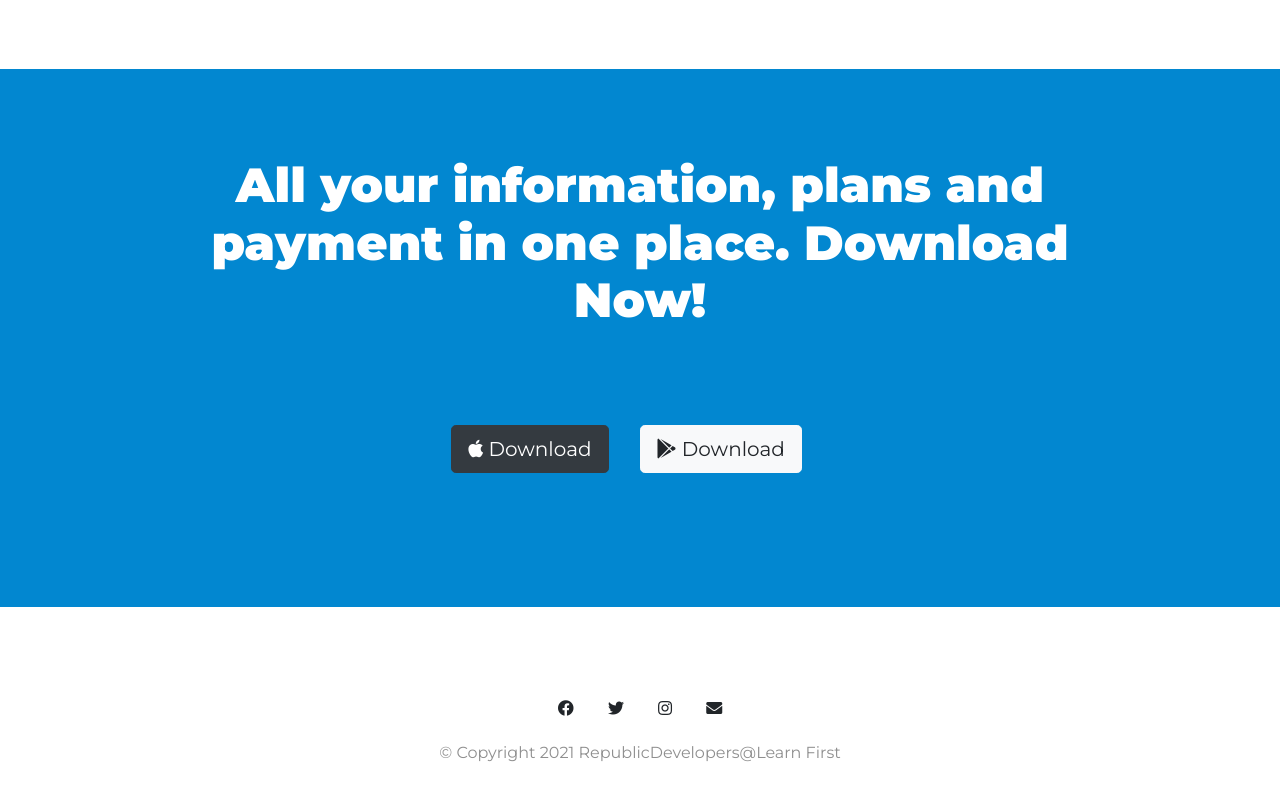
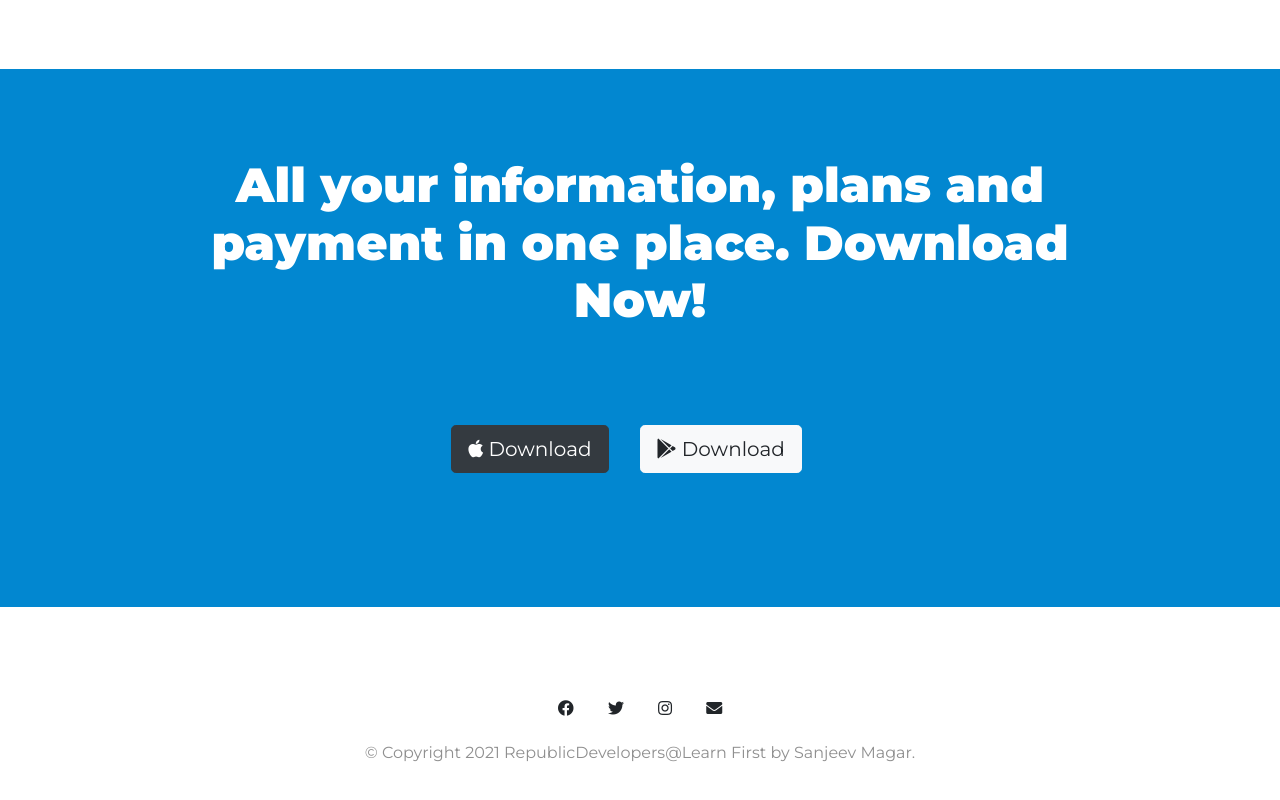
Before and after one commit to sanjeevgahamagar/republicdevelopers, a plain HTML site: page index.html in a window 1280 px wide. Shown: the part 2768-3568 px from the top of the page. Drawn offline with nearby package versions, Linux system fonts and the light colour scheme.

Commit message:
updated footer copyright

```diff
--- a/index.html
+++ b/index.html
@@ -202,7 +202,7 @@
     <i class="footer-logo fab fa-instagram"></i>
     <i class="footer-logo fas fa-envelope"></i>
 
-    <p>© Copyright 2021 RepublicDevelopers@Learn First</p>
+    <p>© Copyright 2021 RepublicDevelopers@Learn First by Sanjeev Magar.</p>
 
   </footer>
 
```
